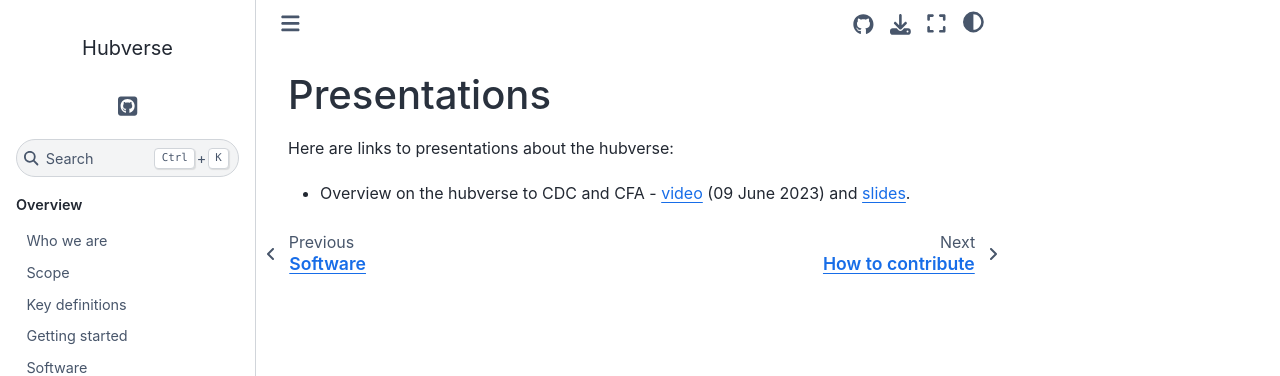
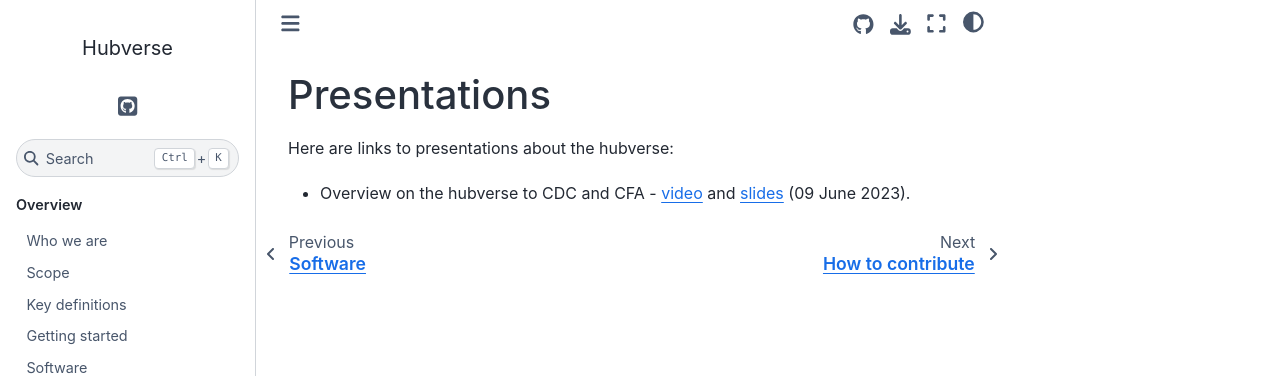
Before and after one commit to hubverse-org/hubDocs, a Sphinx documentation site: the page built from docs/source/overview/presentations.md, in a window 1280 px wide. Shown: the top 376 px of the page. Built offline with Sphinx 7.4.7 and the Sphinx Book theme 1.1.4, drawn with Linux system fonts in a browser that asks for light colours.

Commit message:
Small edit

```diff
--- a/docs/source/overview/presentations.md
+++ b/docs/source/overview/presentations.md
@@ -2,4 +2,4 @@
 
 Here are links to presentations about the hubverse:
 
-- Overview on the hubverse to CDC and CFA - [video](https://www.youtube.com/watch?v=aLVF90zwM-E) (09 June 2023) and [slides](https://docs.google.com/presentation/d/e/2PACX-1vRhXa7DgUDATi3Ovzc8rmUADD9aWeaZKkDV-2wXmja4KT0PJV7elsWiNRHCj9ypRaFEGoFNumOP2mhS/pub?start=false&loop=false&delayms=3000).
+- Overview on the hubverse to CDC and CFA - [video](https://www.youtube.com/watch?v=aLVF90zwM-E) and [slides](https://docs.google.com/presentation/d/e/2PACX-1vRhXa7DgUDATi3Ovzc8rmUADD9aWeaZKkDV-2wXmja4KT0PJV7elsWiNRHCj9ypRaFEGoFNumOP2mhS/pub?start=false&loop=false&delayms=3000) (09 June 2023).
```
